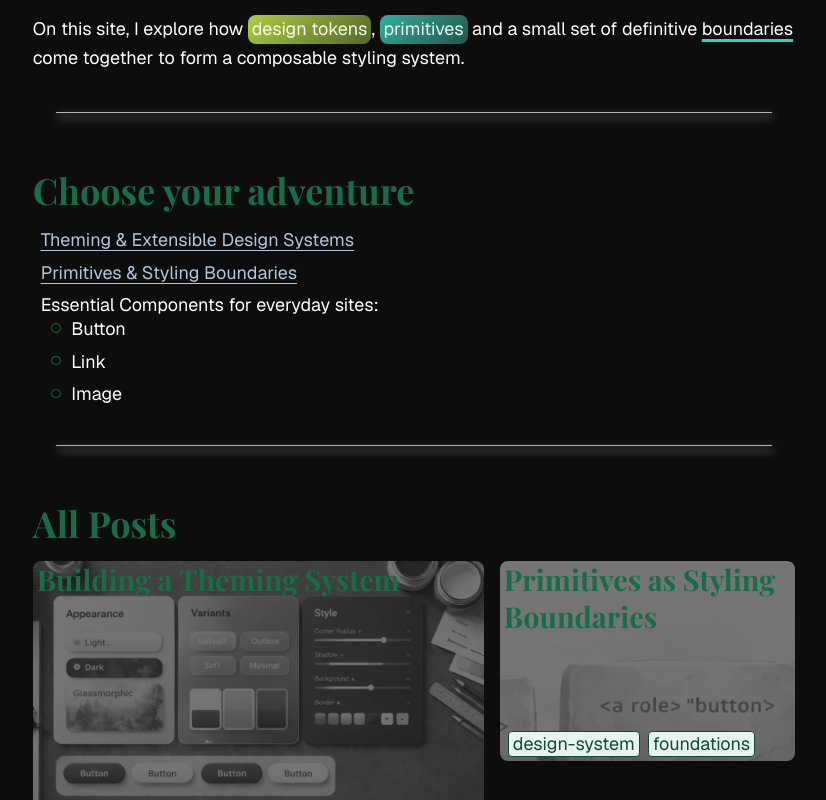
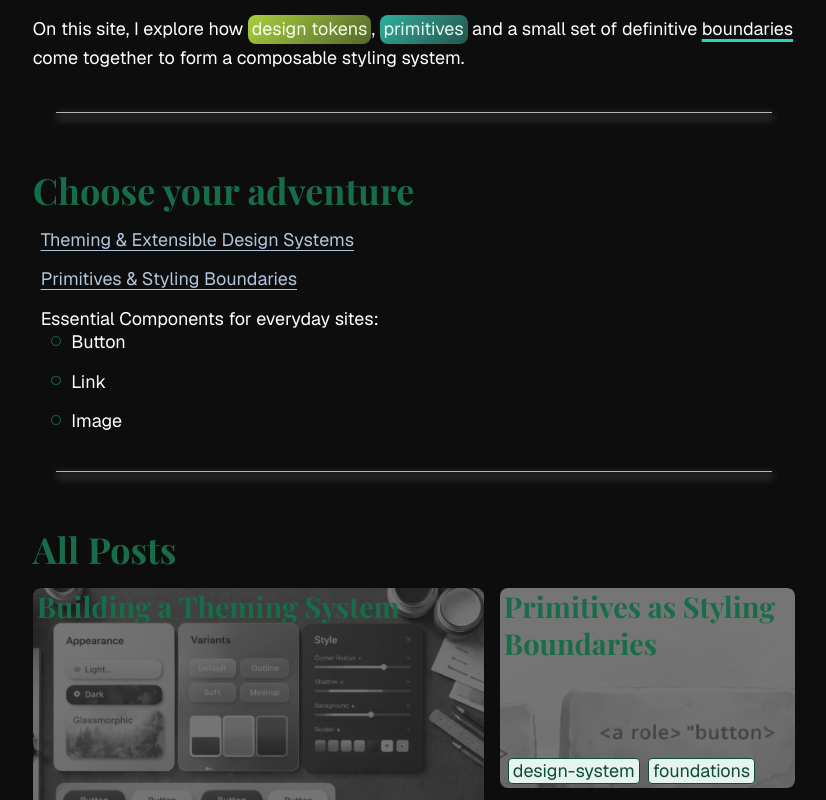
Before and after one commit to codercarl1243/react_components_system, a Next.js app: page /blog in a window 1280 px wide. Shown: the part 780-1580 px from the top of the page, without its empty margins (226-1052 px from the left). Built offline with nearby package versions, Linux system fonts and the light colour scheme; a web font is replaced by a local one.

Commit message:
UPDATE ensure spacing for lettering is right aligned and larger for letters

```diff
--- a/app/styles/components/list.css
+++ b/app/styles/components/list.css
@@ -38,15 +38,15 @@
 
 /* Spacing variants */
 .list--tight {
-  --list-spacing: 0.15lh;
+  --list-spacing: var(--spacing-sm)
 }
 
 .list--normal {
-  --list-spacing: 0.25lh;
+  --list-spacing: var(--spacing);
 }
 
 .list--loose {
-  --list-spacing: 0.4lh;
+  --list-spacing: var(--spacing-lg);
 }
 
 .list li:not(:last-child) {
@@ -83,8 +83,17 @@
     counter-increment: ol-counter;
     font-weight: 600;
     top: 0;
+    left: -0.5em;
     width: 1.5em;
+    text-align: right;
+    white-space: nowrap;
   }
+}
+
+.list--upper-roman li::before,
+.list--lower-roman li::before {
+  width: 1.75em;
+  left: -0.75em;
 }
 
 .list--decimal li::before {
```
